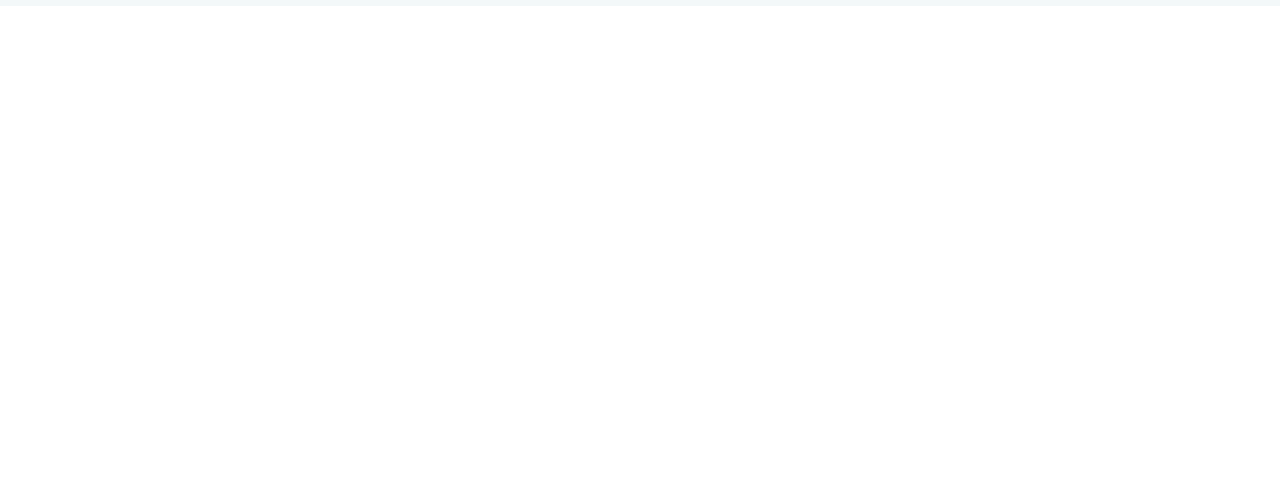
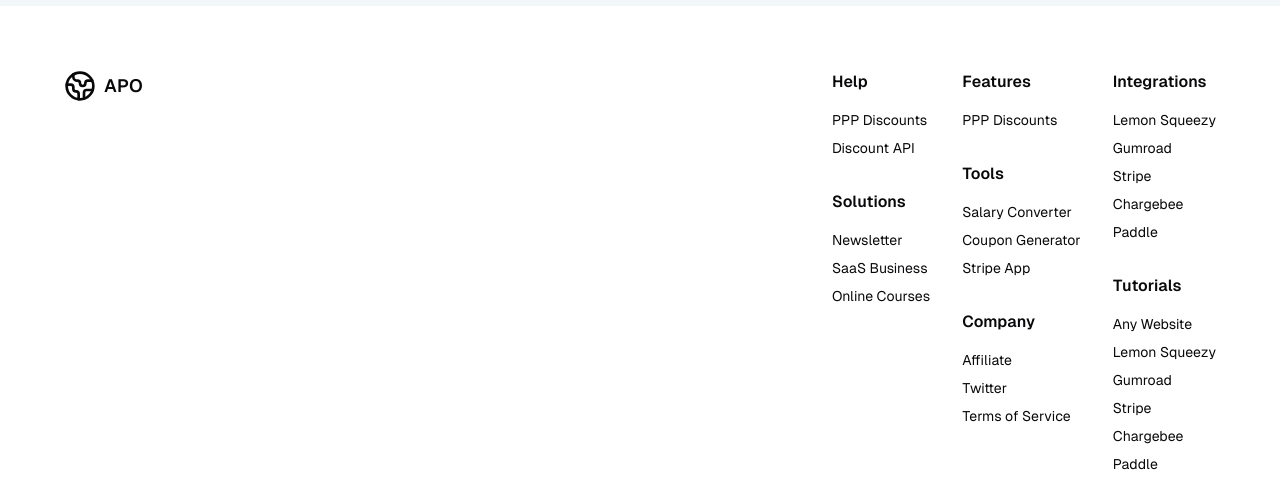
Before and after one commit to giorgos-grekis/automatic_pricing_optimisation, a Next.js app: page / in a window 1280 px wide. Shown: the part 1815-2318 px from the top of the page. Before the commit the page ends 1821 px from the top, so only its background shows below. Built offline with nearby package versions, Linux system fonts and the light colour scheme; no server answers.

Commit message:
complete footer

```diff
--- a/src/app/(marketing)/page.tsx
+++ b/src/app/(marketing)/page.tsx
@@ -8,6 +8,7 @@
 import { Card, CardContent, CardDescription, CardFooter, CardHeader, CardTitle } from "@/components/ui/card";
 import { formatCompactNumber } from "@/lib/formatCompactNumber";
 import { cn } from "@/lib/utils";
+import { BrandLogo } from "@/components/BrandLogo";
 
 export default function HomePage() {
   return (
@@ -74,6 +75,73 @@
           ))}
         </div>
       </section>
+
+      <footer className="container pt-16 pb-8 flex flex-col sm:flex-row gap-8 sm:gap-4 justify-between items-start">
+        <Link href="/">
+          <BrandLogo />
+        </Link>
+        <div className="flex flex-col sm:flex-row gap-8">
+          <div className="flex flex-col gap-8">
+            <FooterLinkGroup
+              title="Help"
+              links={[
+                { label: "PPP Discounts", href: "#" },
+                { label: "Discount API", href: "#" },
+              ]}
+            />
+            <FooterLinkGroup
+              title="Solutions"
+              links={[
+                { label: "Newsletter", href: "#" },
+                { label: "SaaS Business", href: "#" },
+                { label: "Online Courses", href: "#" },
+              ]}
+            />
+          </div>
+          <div className="flex flex-col gap-8">
+            <FooterLinkGroup title="Features" links={[{ label: "PPP Discounts", href: "#" }]} />
+            <FooterLinkGroup
+              title="Tools"
+              links={[
+                { label: "Salary Converter", href: "#" },
+                { label: "Coupon Generator", href: "#" },
+                { label: "Stripe App", href: "#" },
+              ]}
+            />
+            <FooterLinkGroup
+              title="Company"
+              links={[
+                { label: "Affiliate", href: "#" },
+                { label: "Twitter", href: "#" },
+                { label: "Terms of Service", href: "#" },
+              ]}
+            />
+          </div>
+          <div className="flex flex-col gap-8">
+            <FooterLinkGroup
+              title="Integrations"
+              links={[
+                { label: "Lemon Squeezy", href: "#" },
+                { label: "Gumroad", href: "#" },
+                { label: "Stripe", href: "#" },
+                { label: "Chargebee", href: "#" },
+                { label: "Paddle", href: "#" },
+              ]}
+            />
+            <FooterLinkGroup
+              title="Tutorials"
+              links={[
+                { label: "Any Website", href: "#" },
+                { label: "Lemon Squeezy", href: "#" },
+                { label: "Gumroad", href: "#" },
+                { label: "Stripe", href: "#" },
+                { label: "Chargebee", href: "#" },
+                { label: "Paddle", href: "#" },
+              ]}
+            />
+          </div>
+        </div>
+      </footer>
     </>
   );
 }
@@ -141,3 +209,18 @@
     </div>
   );
 }
+
+function FooterLinkGroup({ title, links }: { title: string; links: { label: string; href: string }[] }) {
+  return (
+    <div className="flex flex-col gap-4">
+      <h3 className="font-semibold">{title}</h3>
+      <ul className="flex flex-col gap-2 text-sm">
+        {links.map((link) => (
+          <li key={link.href}>
+            <Link href={link.href}>{link.label}</Link>
+          </li>
+        ))}
+      </ul>
+    </div>
+  );
+}
```
